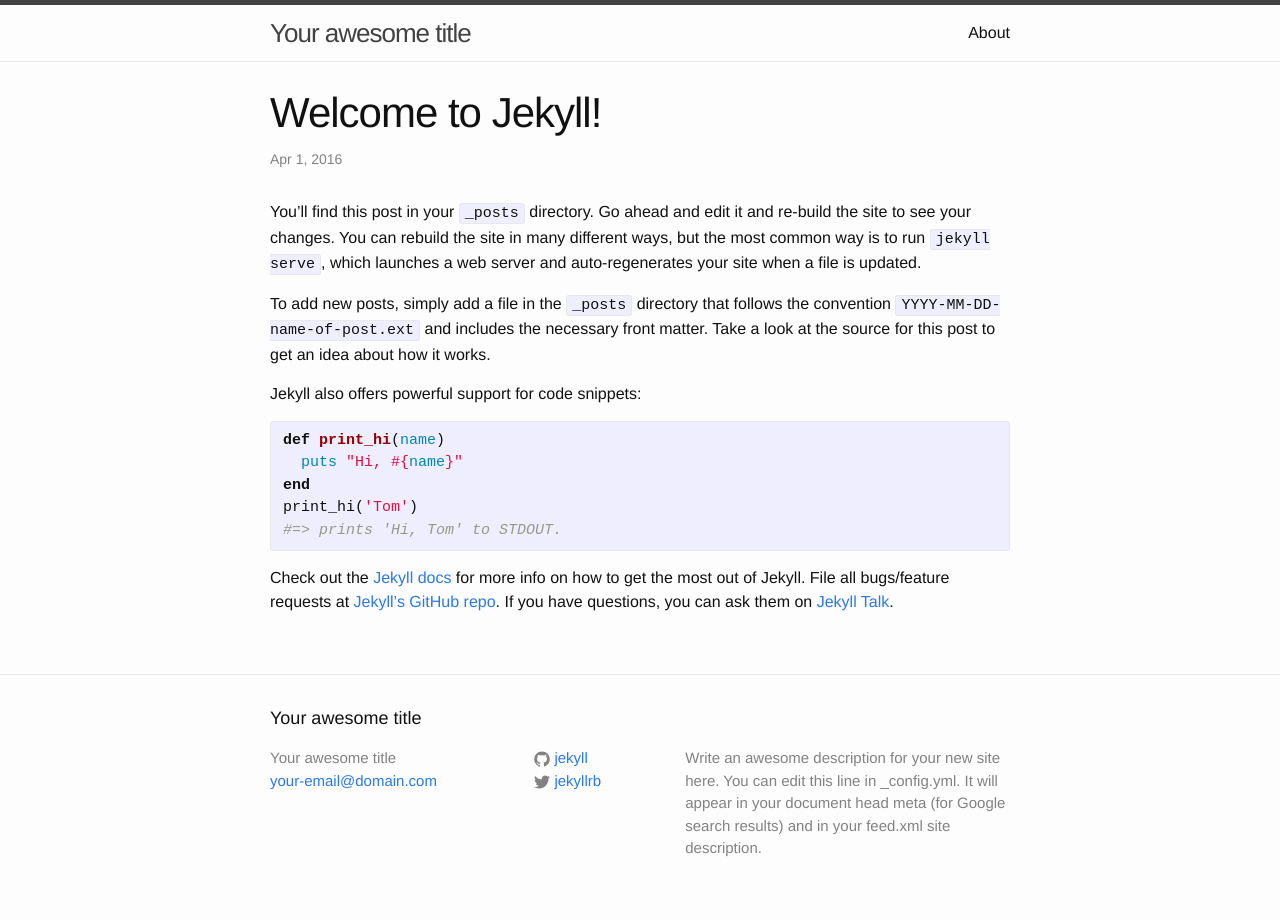
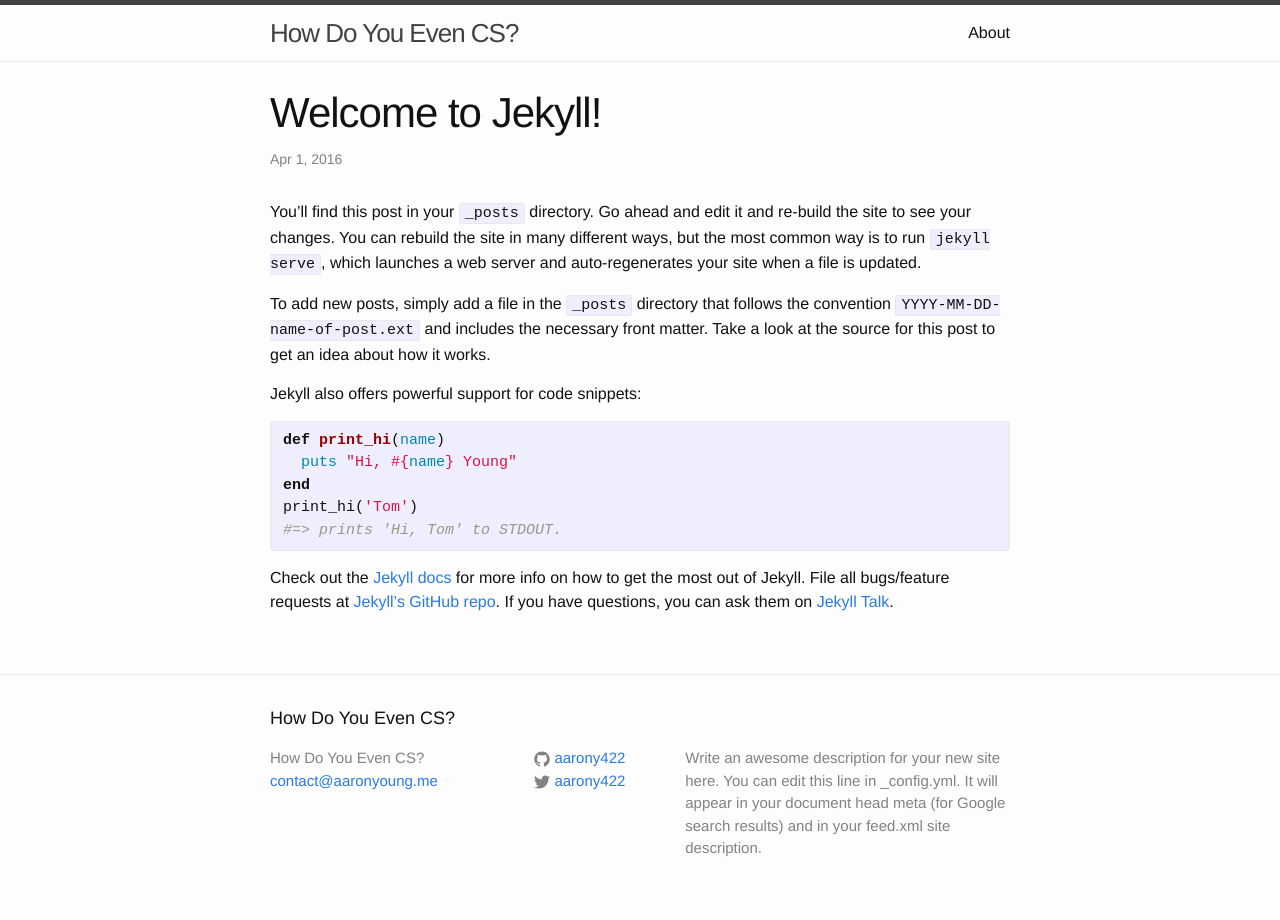
Before and after one commit to shangwyoung/blog, a Jekyll site: the page built from _posts/2016-04-01-welcome-to-jekyll.markdown, in a window 1280 px wide. Built offline with Jekyll 4.4.1, drawn with Linux system fonts in a browser that asks for light colours.

Commit message:
pagination and edited config.yml

```diff
--- a/Gemfile
+++ b/Gemfile
@@ -1,2 +1,5 @@
 source 'https://rubygems.org'
-gem 'github-pages', group: :jekyll_plugins
+gem 'github-pages',
+group: :jekyll_plugins do
+    gem "jekyll-paginate"
+end
--- a/_config.yml
+++ b/_config.yml
@@ -6,16 +6,16 @@
 # 'jekyll serve'. If you change this file, please restart the server process.
 
 # Site settings
-title: Your awesome title
-email: your-email@domain.com
+title: How Do You Even CS?
+email: contact@aaronyoung.me
 description: > # this means to ignore newlines until "baseurl:"
   Write an awesome description for your new site here. You can edit this
   line in _config.yml. It will appear in your document head meta (for
   Google search results) and in your feed.xml site description.
 baseurl: "/blog" # the subpath of your site, e.g. /blog
-url: "http://yourdomain.com" # the base hostname & protocol for your site
-twitter_username: jekyllrb
-github_username:  jekyll
+url: "http://aaronyoung.me" # the base hostname & protocol for your site
+twitter_username: aarony422
+github_username:  aarony422
 
 # Build settings
 markdown: kramdown
--- a/_posts/2016-04-01-welcome-to-jekyll.markdown
+++ b/_posts/2016-04-01-welcome-to-jekyll.markdown
@@ -12,7 +12,7 @@
 
 {% highlight ruby %}
 def print_hi(name)
-  puts "Hi, #{name}"
+  puts "Hi, #{name} Young"
 end
 print_hi('Tom')
 #=> prints 'Hi, Tom' to STDOUT.
```
